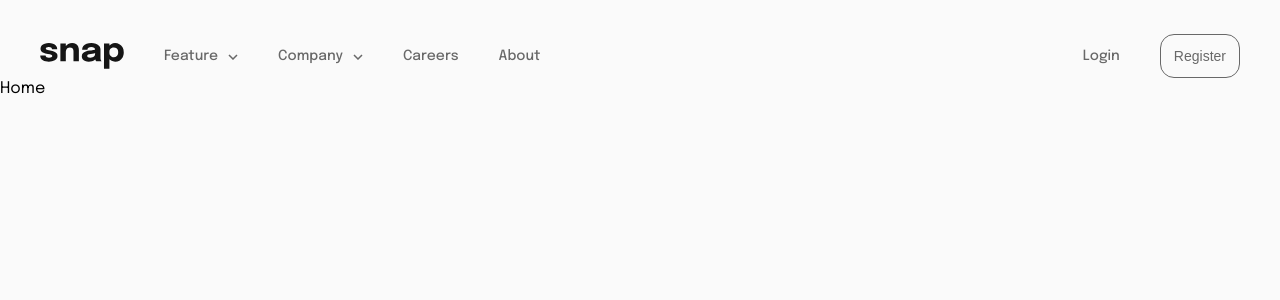
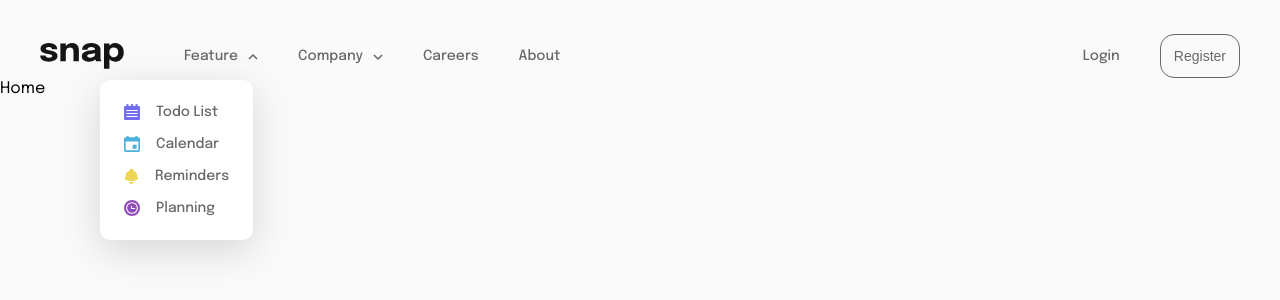
Before and after one commit to caarlosdamian/intro-section-with-dropdown, a React (Vite) app: page / in a window 1280 px wide. Shown: the top 300 px of the page. Built offline with nearby package versions, Linux system fonts and the light colour scheme.

Commit message:
added dropdowns

```diff
--- /dev/null
+++ b/src/components/DropDown/DropDown.css
@@ -0,0 +1,31 @@
+.drop__container {
+  background: #ffffff;
+  box-shadow: 0px 10px 40px rgba(0, 0, 0, 0.149126);
+  border-radius: 10px;
+  position: absolute;
+  padding: 24px;
+}
+
+.drop__item-container {
+  display: flex;
+  align-items: center;
+  justify-content: flex-start;
+  width: 105px;
+  gap: 16px;
+}
+
+.drop__image {
+  width: 16px;
+  height: 16px;
+  margin-bottom: 16px;
+}
+
+.drop__list-item {
+  list-style: none;
+  text-align: center;
+  font-weight: 500;
+  font-size: 14px;
+  line-height: 16px;
+  margin-bottom: 16px;
+  color: #686868;
+}
--- /dev/null
+++ b/src/components/DropDown/DropDown.tsx
@@ -0,0 +1,33 @@
+import React from "react";
+import { Options } from "../../interfaces/interfaces";
+import "./DropDown.css";
+
+interface Props {
+  left?: string;
+  top?: string;
+  height?: string;
+  width?: string;
+  options?: Options[];
+  display?:boolean
+}
+
+export const DropDown = ({ left, top, height, width, options,display }: Props) => {
+
+  const Dropdowns = options[1]?.icon
+    ? options?.map((option) => (
+        <div  key={option.icon} className="drop__item-container">
+          <img src={option.icon} alt={option.icon} className="drop__image" />
+          <li className="drop__list-item">{option.name}</li>
+        </div>
+      ))
+    : options?.map((option) => (
+        <li key={option.id} className="drop__list-item">{option.name}</li>
+      ));
+
+
+  return (
+    <div className="drop__container" style={{ top, left, height, width,display:`${display?'inline':'none'}` }}>
+      <ul className="drop__list">{Dropdowns}</ul>
+    </div>
+  );
+};
--- a/src/components/Navbar/Navbar.css
+++ b/src/components/Navbar/Navbar.css
@@ -25,11 +25,13 @@
 .navbar__logo {
     height: 26px;
     width: 84px;
+    margin-right:20px ;
 }
 
 .dropdown__container-span {
     display: flex;
     gap: 10px;
+    position: relative;
 }
 
 .navbar__span {
--- a/src/components/Navbar/Navbar.tsx
+++ b/src/components/Navbar/Navbar.tsx
@@ -2,24 +2,60 @@ import React from "react";
 import { dropDownHeaders, headers } from "../../utils/data";
 import logo from "../../images/logo.svg";
 import iconArrow from "../../images/icon-arrow-down.svg";
+import iconArrowUp from "../../images/icon-arrow-up.svg";
 import "./Navbar.css";
+import { DropDown } from "../DropDown/DropDown";
+import { useDropDownSow } from "../../hooks/useDropDownShow";
 
 export const Navbar = () => {
+  const { handleClick, state } = useDropDownSow();
+  const { dropCompany, dropFeatures } = state;
+  const arrows = () => {
+
+  }
   return (
     <nav className="navbar__container">
       <div className="navbar__left">
         <img src={logo} alt="logo" className="navbar__logo" />
+        <DropDown
+          left={dropDownHeaders[0].left}
+          top={dropDownHeaders[0].top}
+          height={dropDownHeaders[0].height}
+          width={dropDownHeaders[0].width}
+          options={dropDownHeaders[0].options}
+          display={dropFeatures}
+        />
+        <DropDown
+          left={dropDownHeaders[1].left}
+          top={dropDownHeaders[1].top}
+          height={dropDownHeaders[1].height}
+          width={dropDownHeaders[1].width}
+          options={dropDownHeaders[1].options}
+          display={dropCompany}
+        />
         {dropDownHeaders.map((item) => (
-          <div key={item.id} className="dropdown__container-span">
+          <>
+            <div
+              key={item.id}
+              className="dropdown__container-span"
+              onClick={() => handleClick(item.dropbox)}
+            >
               <span className="navbar__span">{item.label}</span>
               <span className="navbar__span">
                 <img
-                src={iconArrow}
+                  src={
+                    dropFeatures && item.id === "d1"
+                      ? iconArrowUp
+                      : dropCompany && item.id === "d2"
+                        ? iconArrowUp
+                        : iconArrow
+                  }
                   alt="iconArrow"
                   className="navbar__span-icon"
                 />
               </span>
             </div>
+          </>
         ))}
         {headers.map((item) => (
           <span key={item.id} className="navbar__span">
--- /dev/null
+++ b/src/hooks/useDropDownShow.ts
@@ -0,0 +1,31 @@
+import { useReducer } from "react";
+import { Action, InitState } from "../interfaces/interfaces";
+
+export const useDropDownSow = () => {
+    const initialState: InitState = {
+        dropFeatures: true,
+        dropCompany: false
+    }
+
+    const reducerFn = (state: InitState, action: Action) => {
+        switch (action.type) {
+            case 'FEATURE_OPEN': {
+                return { ...state, dropFeatures: !state.dropFeatures };
+            }
+            case 'COMPANY_OPEN': {
+                return { ...state, dropCompany: !state.dropCompany };
+            }
+            default:
+                return state;
+        }
+    };
+
+    const [state, dispatch] = useReducer(reducerFn, initialState)
+
+    const handleClick = (type: string |undefined) => {
+        dispatch({ type });
+    };
+    return {
+        state, dispatch, handleClick
+    }
+}
--- a/src/utils/data.ts
+++ b/src/utils/data.ts
@@ -1,13 +1,63 @@
 import { Headers } from "../interfaces/interfaces";
+import calendar from "../images/icon-calendar.svg";
+import reminders from "../images/icon-reminders.svg";
+import todo from "../images/icon-todo.svg"
+import planning from '../images/icon-planning.svg'
 
 export const dropDownHeaders: Headers[] = [
   {
     id: "d1",
     label: "Feature",
+    top: "80px",
+    left: "100px",
+    height: "160px",
+    width: "153px",
+    dropbox:'FEATURE_OPEN',
+    options: [
+      {
+        id: "dp1",
+        name: "Todo List",
+        icon: todo,
+      },
+      {
+        id: "dp2",
+        name: "Calendar",
+        icon: calendar,
+      },
+      {
+        id: "dp3",
+        name: "Reminders",
+        icon: reminders,
+      },
+      {
+        id: "dp4",
+        name: "Planning",
+        icon: planning,
+      },
+    ],
   },
   {
     id: "d2",
     label: "Company",
+    top: "80px",
+    left: "280px",
+    height: "128px",
+    width: "116px",
+    dropbox:'COMPANY_OPEN',
+    options: [
+      {
+        id: "dp5",
+        name: "History",
+      },
+      {
+        id: "dp6",
+        name: "Our Team",
+      },
+      {
+        id: "dp7",
+        name: "Blog",
+      },
+    ],
   },
 ];
 
```
Also changed, not shown: src/interfaces/interfaces.ts (+23 -1 lines). Lines whose indentation alone changed are shown as unchanged.
